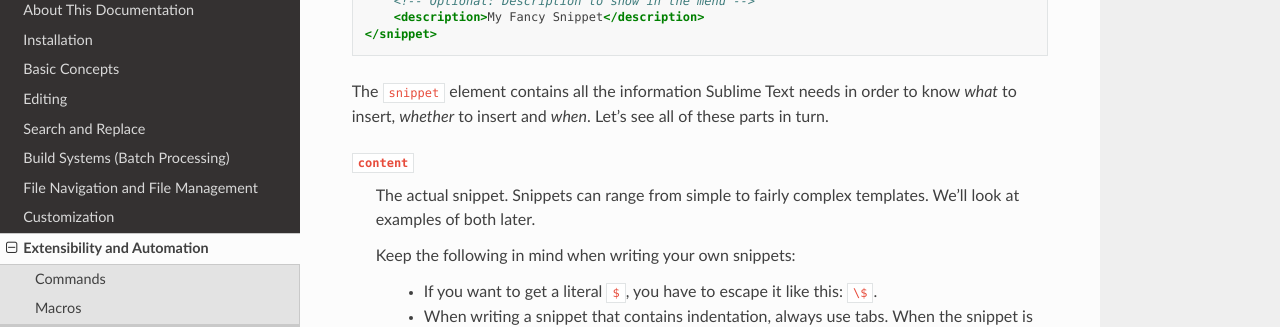
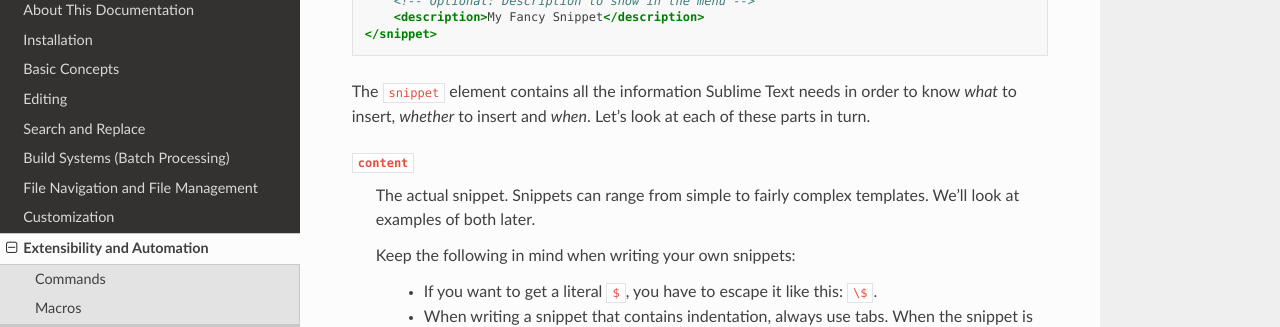
Before and after one commit to guillermooo/sublime-undocs, a Sphinx documentation site: the page built from source/extensibility/snippets.rst, in a window 1280 px wide and 900 px high, scrolled down 596 px. Shown: the part 151-478 px from the top of the window. Built offline with Sphinx 7.4.7 and the Read the Docs theme 2.0.0, drawn with Linux system fonts in a browser that asks for light colours.

Commit message:
Changed wording for smoother reading

```diff
--- a/source/extensibility/snippets.rst
+++ b/source/extensibility/snippets.rst
@@ -36,7 +36,7 @@ Sublime Text inserts for your convenience):
     </snippet>
 
 The ``snippet`` element contains all the information Sublime Text needs in order
-to know *what* to insert, *whether* to insert and *when*. Let's see all of
+to know *what* to insert, *whether* to insert and *when*. Let's look at each of
 these parts in turn.
 
 ``content``
```
